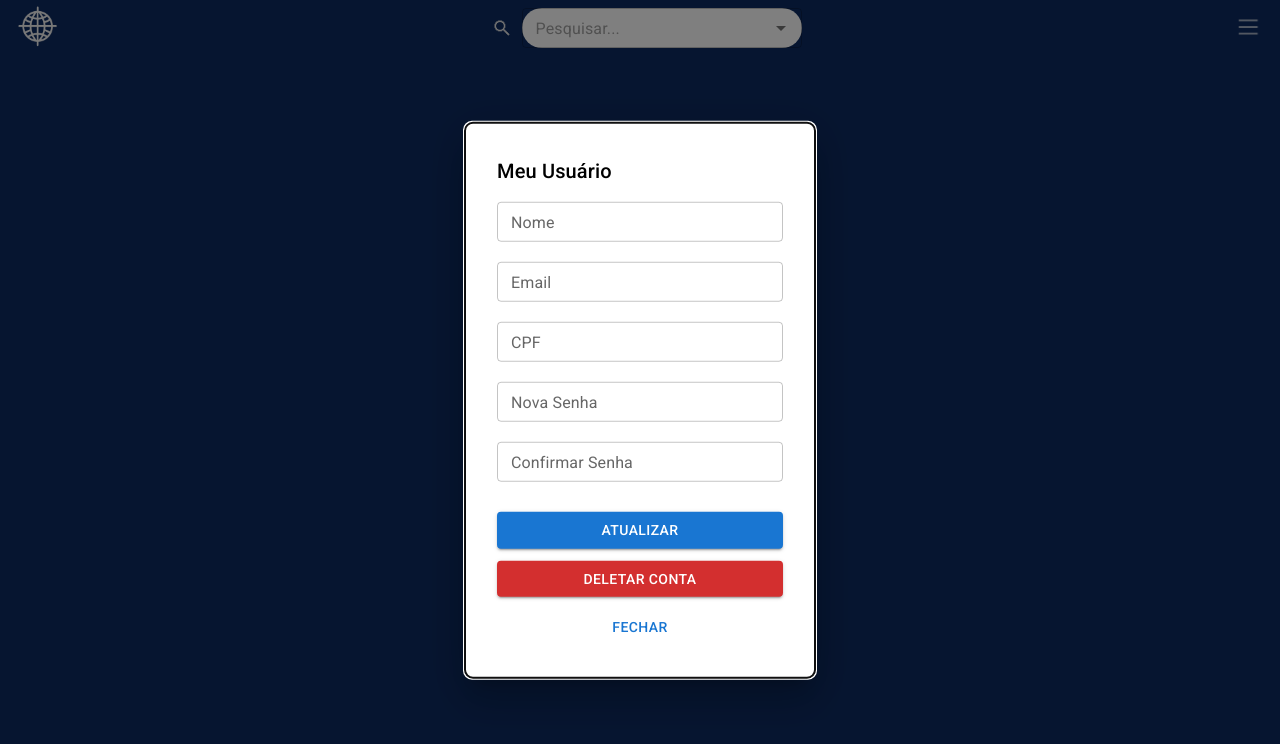
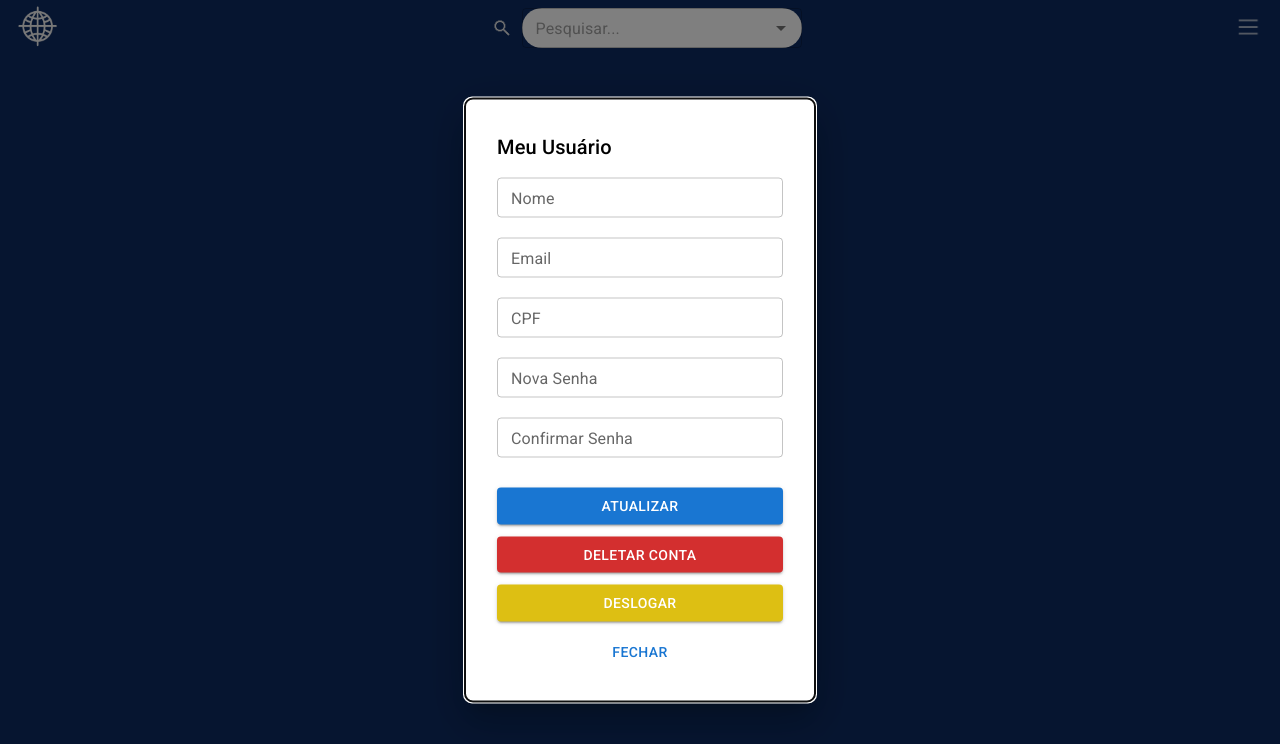
Before and after one commit to luis-henrique-santarem/FrontEndPI, a React (Vite) app in the folder AtlasMundi/meu-projeto-react/: page /usuario in a window 1280 px wide. Shown: the top 744 px of the page. Built offline with nearby package versions, Linux system fonts and the light colour scheme.

Commit message:
coisas3.0

```diff
--- a/AtlasMundi/meu-projeto-react/src/components/Usuario.jsx
+++ b/AtlasMundi/meu-projeto-react/src/components/Usuario.jsx
@@ -64,6 +64,7 @@ const Usuario = ({ onClose, english }) => {
                     <div className="usuario-buttons">
                         <Button variant="contained" color="primary" fullWidth onClick={handleAtualizar}>{english ? "Update":"Atualizar"}</Button>
                         <Button variant="contained" color="error" fullWidth onClick={handleDeletar}>{english ? "Delete Account":"Deletar Conta"}</Button>
+                        <Button variant="contained" style={{ backgroundColor: "#ddbf13ff" }} fullWidth onClick={handleDeletar}>{english ? "log out":"Deslogar"}</Button>
                         <Button fullWidth onClick={onClose}>{english ? "Close":"Fechar"}</Button>
                     </div>
                 </form>
```
